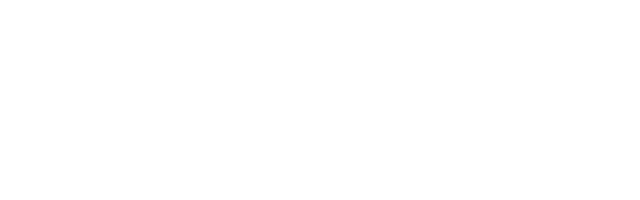
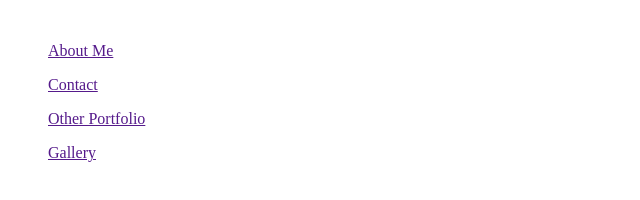
Before and after one commit to Quantumdrill/Front-End-Web, a plain HTML site: page Final/home.html in a window 1280 px wide. Shown: the whole page, without its empty margins (0-640 px from the left). Drawn offline with Linux system fonts and the light colour scheme.

Commit message:
Final.v1

```diff
--- a/Final/home.html
+++ b/Final/home.html
@@ -6,6 +6,12 @@
     <title>Document</title>
 </head>
 <body>
-
+    <div ID="BGIMG"><img></div>
+    <menu>
+        <a href="" ID="AboutMe"><p>About Me</p></a>
+        <a href="" ID="Contact"><p>Contact</p></a>
+        <a href="" ID="OtherP"><p>Other Portfolio</p></a>
+        <a href="" ID="Gallery"><p>Gallery</p></a>
+    </menu>
 </body>
 </html>
```
Also changed, not shown: Final/gallery.html (added, +11 -0 lines).
